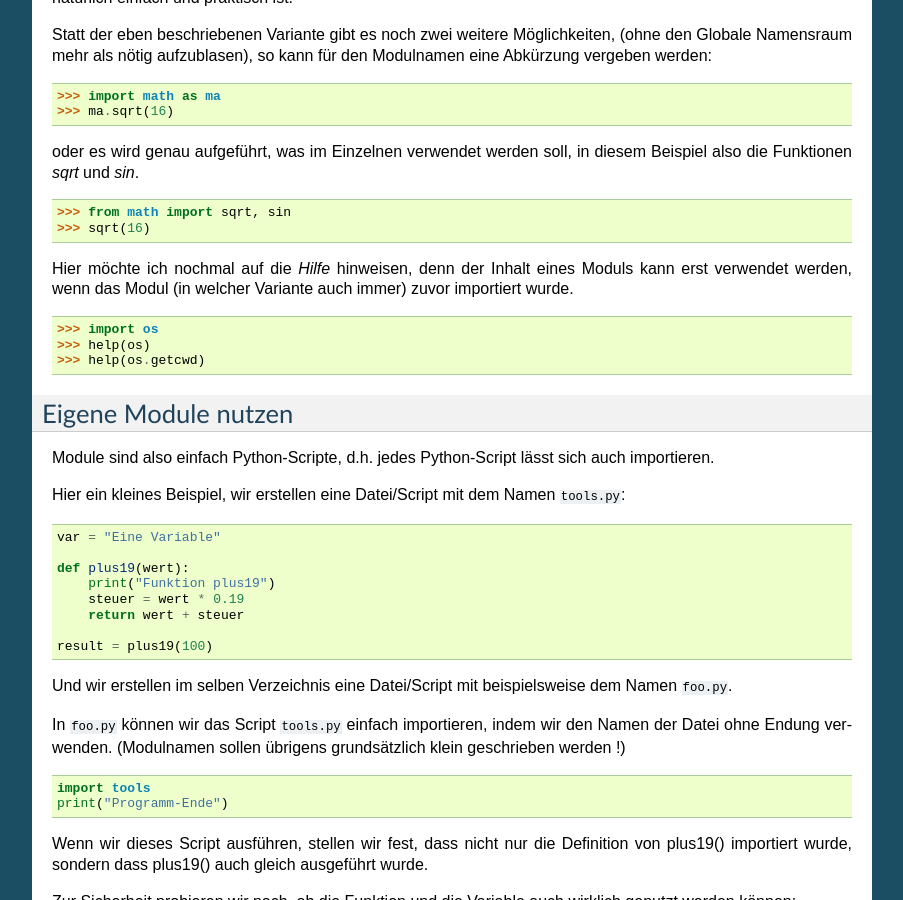
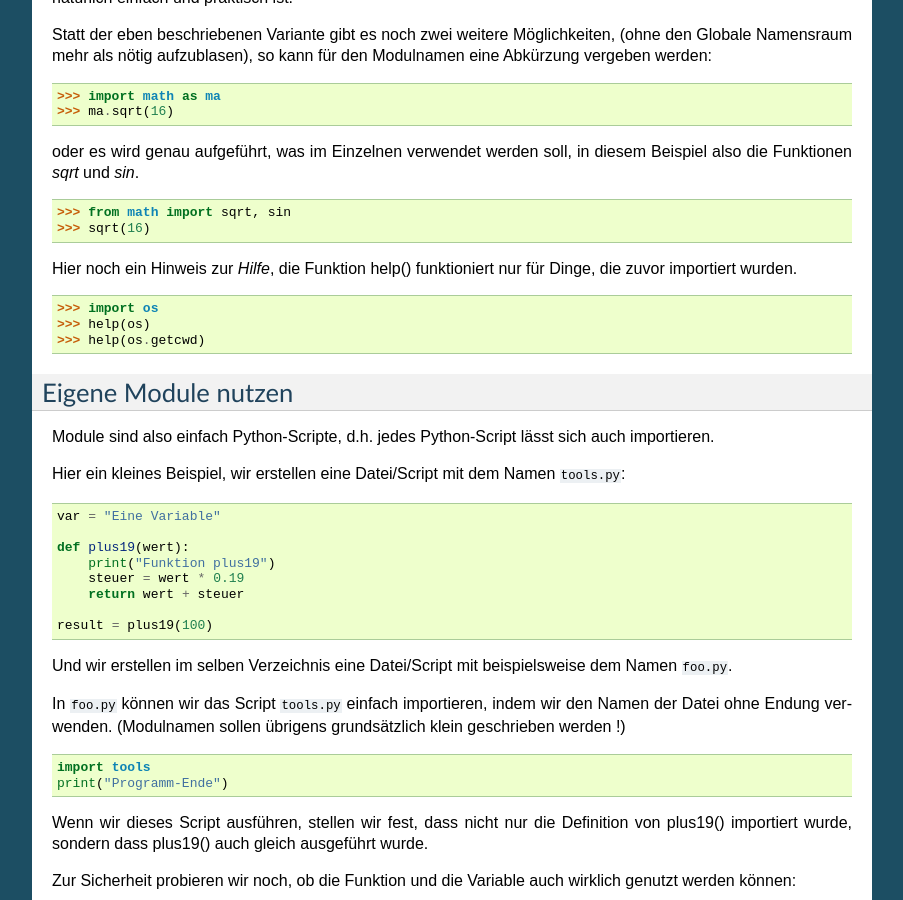
Before and after one commit to gerpark/pyworkshop, a Sphinx documentation site: the page built from docs/source/python/module.rst, in a window 1280 px wide and 900 px high, scrolled down 1101 px. Shown: the whole window, without its empty margins (198-1101 px from the left). Built offline with Sphinx 7.4.7, drawn with Linux system fonts in a browser that asks for light colours.

Commit message:
2.56 jan25

```diff
--- a/docs/source/python/module.rst
+++ b/docs/source/python/module.rst
@@ -97,8 +97,8 @@ in diesem Beispiel also die Funktionen `sqrt` und `sin`.
     >>> sqrt(16)
 
 
-Hier möchte ich nochmal auf die `Hilfe` hinweisen, denn der Inhalt eines Moduls kann erst verwendet
-werden, wenn das Modul (in welcher Variante auch immer) zuvor importiert wurde.
+Hier noch ein Hinweis zur `Hilfe`, die Funktion help() funktioniert nur für Dinge,
+die zuvor importiert wurden.
 
 .. code:: python
 
```
